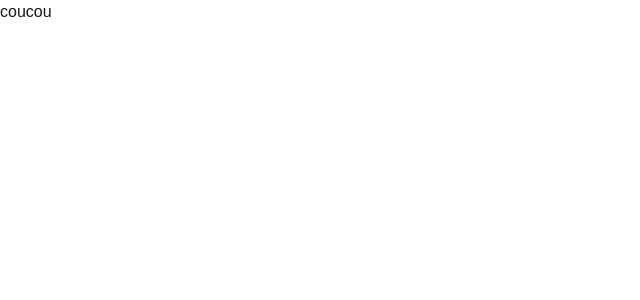
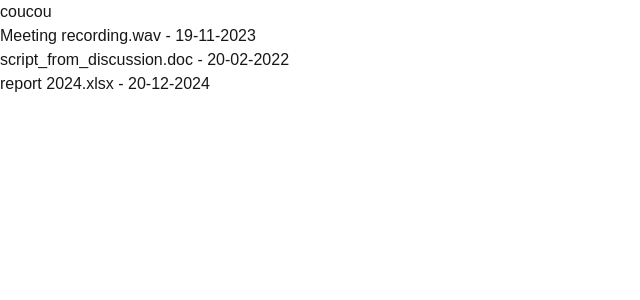
Before and after one commit to flavio-dev/hy-dashboard, a Next.js app: page / in a window 1280 px wide. Shown: the top 300 px of the page, without its empty margins (0-640 px from the left). Built offline with nearby package versions, Linux system fonts and the light colour scheme.

Commit message:
faking a api call

```diff
--- /dev/null
+++ b/src/app/api/files/route.ts
@@ -0,0 +1,35 @@
+import { NextResponse } from "next/server";
+
+const generateFakeData = (): TFile[] => {
+  const files: TFile[] = [
+    {
+      id: "1",
+      name: "Meeting recording.wav",
+      type: "audio",
+      size: 65000,
+      date: "2023,11,19",
+    },
+    {
+      id: "2",
+      name: "script_from_discussion.doc",
+      type: "document",
+      size: 1024,
+      date: "2022,02,20",
+    },
+    {
+      id: "3",
+      name: "report 2024.xlsx",
+      type: "spreadsheet",
+      size: 2048,
+      date: "2024,12,20",
+    },
+  ];
+
+  return files;
+};
+
+// API handler to return the generated fake data as a JSON response
+export async function GET() {
+  const files = generateFakeData();
+  return NextResponse.json(files);
+}
--- a/src/app/page.tsx
+++ b/src/app/page.tsx
@@ -1,5 +1,10 @@
-import Image from "next/image";
+import FilesView from "@/components/organisms/FilesView";
 
 export default function Home() {
-  return <div>coucou</div>;
+  return (
+    <div>
+      <h1>coucou</h1>
+      <FilesView />
+    </div>
+  );
 }
--- /dev/null
+++ b/src/components/organisms/FilesView/FilesView.tsx
@@ -0,0 +1,33 @@
+"use client";
+
+import formatDate from "@/helpers/formatDate";
+import { useEffect, useState } from "react";
+
+const FilesView = () => {
+  const [files, setFiles] = useState<TFile[]>([]);
+
+  useEffect(() => {
+    const fetchFiles = async () => {
+      const res = await fetch("/api/files");
+      const files: TFile[] = await res.json();
+      setFiles(files);
+    };
+
+    fetchFiles();
+  }, []);
+
+  return (
+    <div>
+      {files.map((file) => {
+        const date = formatDate(file.date);
+        return (
+          <li key={file.id}>
+            {file.name} - {date}
+          </li>
+        );
+      })}
+    </div>
+  );
+};
+
+export default FilesView;
--- /dev/null
+++ b/src/components/organisms/FilesView/index.ts
@@ -0,0 +1,3 @@
+import FilesView from "./FilesView";
+
+export default FilesView;
--- /dev/null
+++ b/src/helpers/formatDate.ts
@@ -0,0 +1,13 @@
+const formatDate = (date: string) => {
+  const d = new Date(date),
+    year = d.getFullYear();
+  let month = "" + (d.getMonth() + 1),
+    day = "" + d.getDate();
+
+  if (month.length < 2) month = "0" + month;
+  if (day.length < 2) day = "0" + day;
+
+  return [day, month, year].join("-");
+};
+
+export default formatDate;
```
Also changed, not shown: package.json (+5 -5 lines), src/types/global.d.ts (+6 -4 lines).
